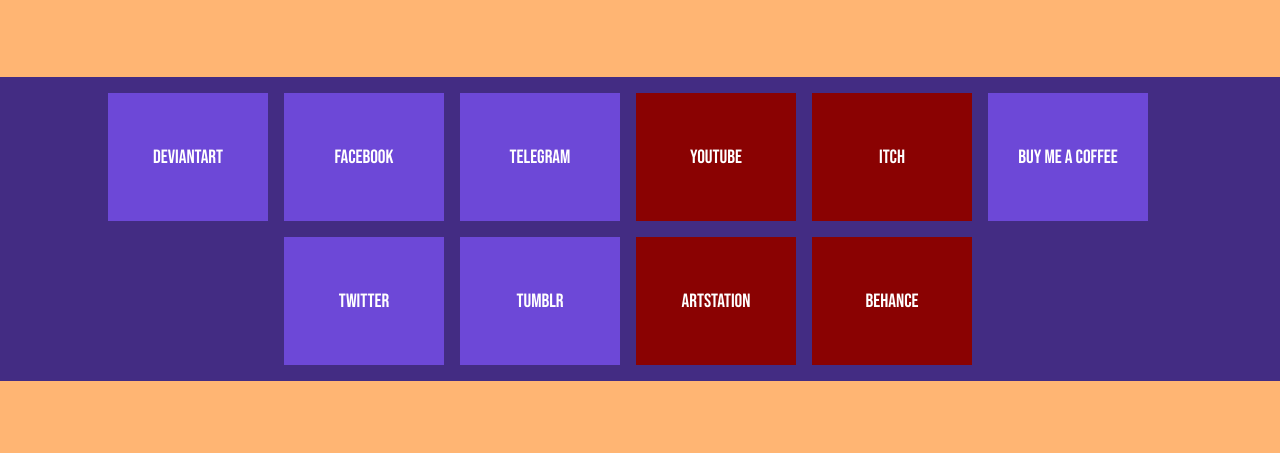
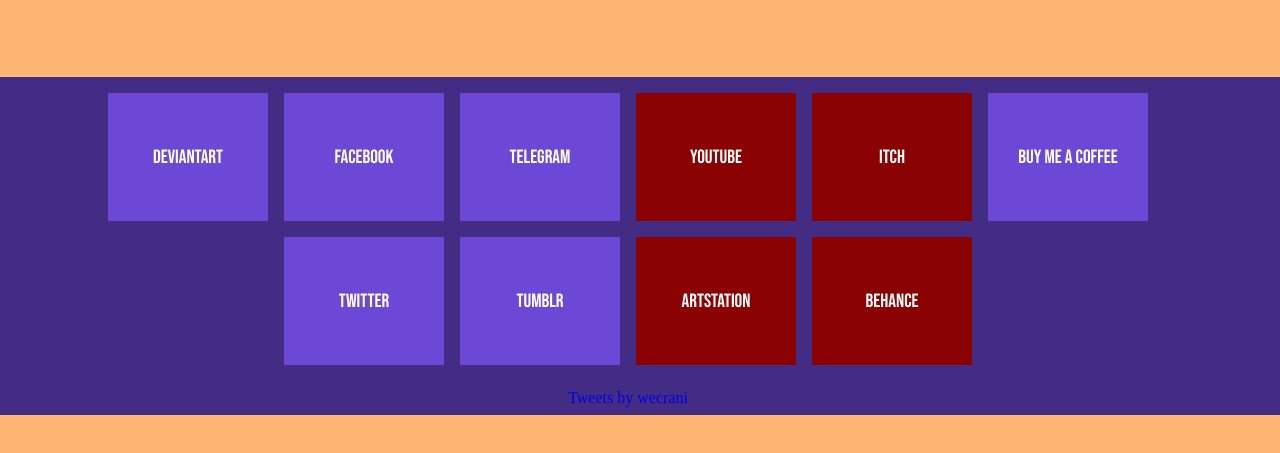
Before and after one commit to wecrani/wecrani.github.io, a plain HTML site: page index.html in a window 1280 px wide. Shown: the part 307-760 px from the top of the page. Drawn offline with Linux system fonts and the light colour scheme; a web font is replaced by a local one.

Commit message:
add twitter

```diff
--- a/css/main.css
+++ b/css/main.css
@@ -91,6 +91,18 @@
     padding: 0.5em;
     padding-right: 2em;
 }
+.service__twitter {
+    position: relative;
+    max-width: 300px;
+    height: auto;
+    margin: 0 auto;
+    display: flex;
+    display: -webkit-flex;
+    flex-wrap: wrap;
+    justify-content: center;
+    padding: 0.5em;
+    padding-right: 2em;
+}
 .service__item {
     position: relative;
     width: 10em;
--- a/index.html
+++ b/index.html
@@ -64,6 +64,10 @@
                 <p class="service__text">Презентація проектів.</p>
             </li>
         </ul>
+        <div class="service__twitter">
+            <a class="twitter-timeline" href="https://twitter.com/wecrani?ref_src=twsrc%5Etfw">Tweets by wecrani</a>
+            <script async src="https://platform.twitter.com/widgets.js" charset="utf-8"></script>
+        </div>
         </aside>
     </div>
 </body>
```
